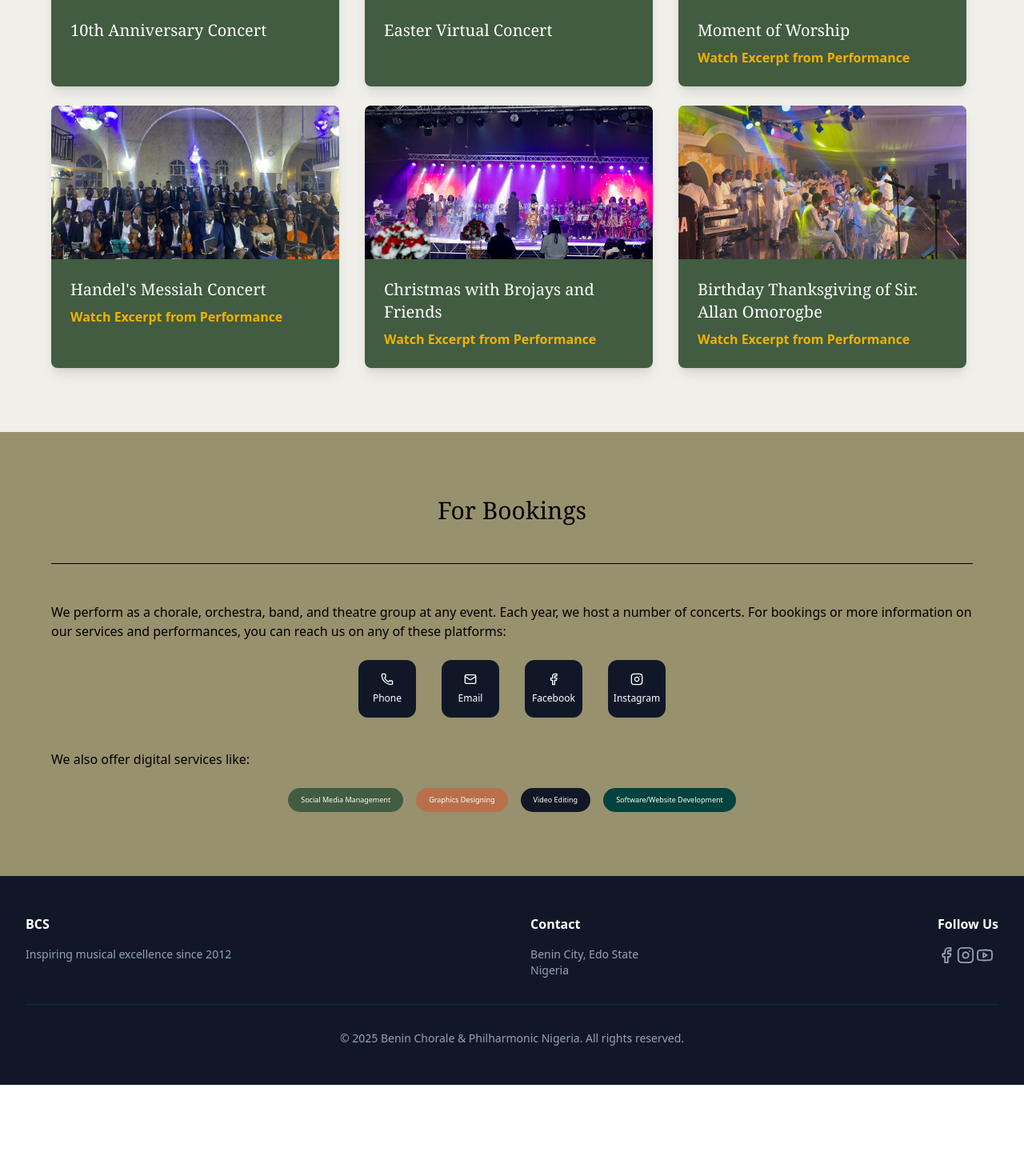
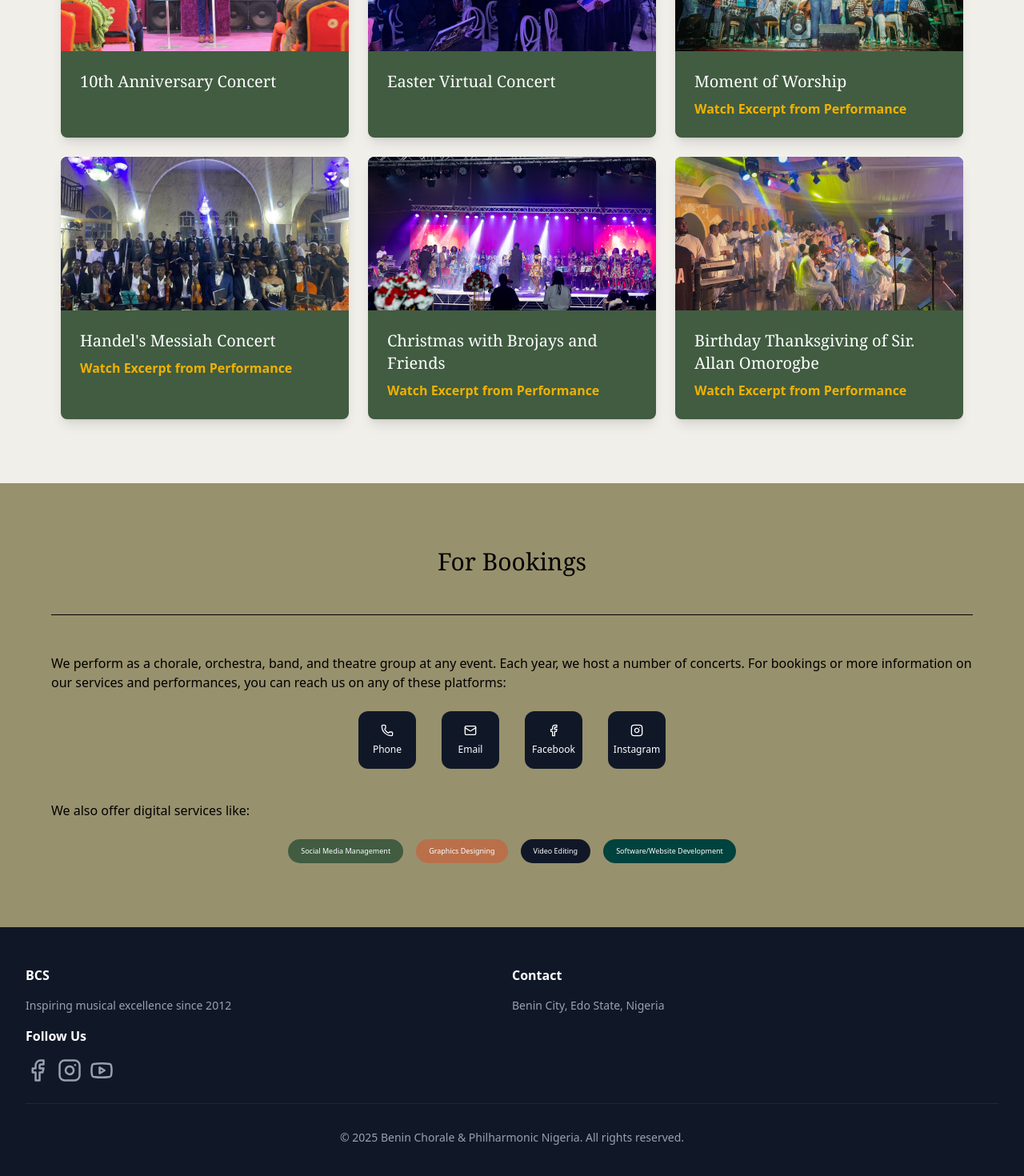
Before and after one commit to Chiarinze/bcs, a React (Vite) app: page / in a window 1280 px wide. Shown: the part 5264-6734 px from the top of the page at 80% size. Before the commit the page ends 6620 px from the top, so only its background shows below. Built offline with nearby package versions, Linux system fonts and the light colour scheme.

Commit message:
completed

```diff
--- a/src/components/Footer.tsx
+++ b/src/components/Footer.tsx
@@ -4,17 +4,17 @@ export default function Footer() {
   const contactIcons = [
     {
       name: "Facebook",
-      icon: <Facebook size={22} />,
+      icon: <Facebook size={30} />,
       link: "https://web.facebook.com/BcsNig/?_rdc=1&_rdr#",
     },
     {
       name: "Instagram",
-      icon: <Instagram size={22} />,
+      icon: <Instagram size={30} />,
       link: "https://www.instagram.com/the_benin_chorale_society/?igsh=MXVybmpseXkxOGQwZg%3D%3D",
     },
     {
       name: "Youtube",
-      icon: <Youtube size={22} />,
+      icon: <Youtube size={30} />,
       link: "https://www.youtube.com/@beninchoraleandphilharmonic?app=desktop&si=7qcI3YtsV7aVOYkL",
     },
   ];
@@ -22,7 +22,7 @@ export default function Footer() {
   return (
     <footer className="bg-gray-900 text-white py-12">
       <div className="max-w-7xl mx-auto px-4 sm:px-6 lg:px-8">
-        <div className="flex justify-between">
+        <div className="grid grid-cols-2">
           <div>
             <h3 className="font-bold mb-4">BCS</h3>
             <p className="text-gray-400 text-sm">
@@ -31,11 +31,11 @@ export default function Footer() {
           </div>
           <div>
             <h3 className="font-bold mb-4">Contact</h3>
-            <p className="text-gray-400 text-sm">Benin City, Edo State</p>
-            <p className="text-gray-400 text-sm">Nigeria</p>
+            <p className="text-gray-400 text-sm">Benin City, Edo State, Nigeria</p>
+            {/* <p className="text-gray-400 text-sm">Nigeria</p> */}
           </div>
           <div>
-            <h3 className="font-bold mb-4">Follow Us</h3>
+            <h3 className="font-bold my-4">Follow Us</h3>
 
             <div className="flex space-x-4">
             {contactIcons.map((contact, index) => (
@@ -44,7 +44,7 @@ export default function Footer() {
                 href={contact.link}
                 target={contact.name !== "Phone" ? "_blank" : "_self"}
                 rel="noopener noreferrer"
-                className="w-2 h-2 text-gray-400"
+                className="w-6 h-6 text-gray-400"
               >
                 {contact.icon}
               </a>
--- a/src/components/Performances.tsx
+++ b/src/components/Performances.tsx
@@ -59,7 +59,7 @@ const performances: Performance[] = [
 export default function Performances() {
   return (
     <section id="performances" className="py-20 px-4 bg-[#F0EFEA]">
-      <div className="max-w-6xl mx-auto">
+      <div className="flex flex-col justify-center items-center gap-8 mx-auto">
         <h2 className="text-3xl font-serif text-center mb-12">Past Performances</h2>
         <div className="w-full h-[1px] bg-black mb-12" />
 
```
